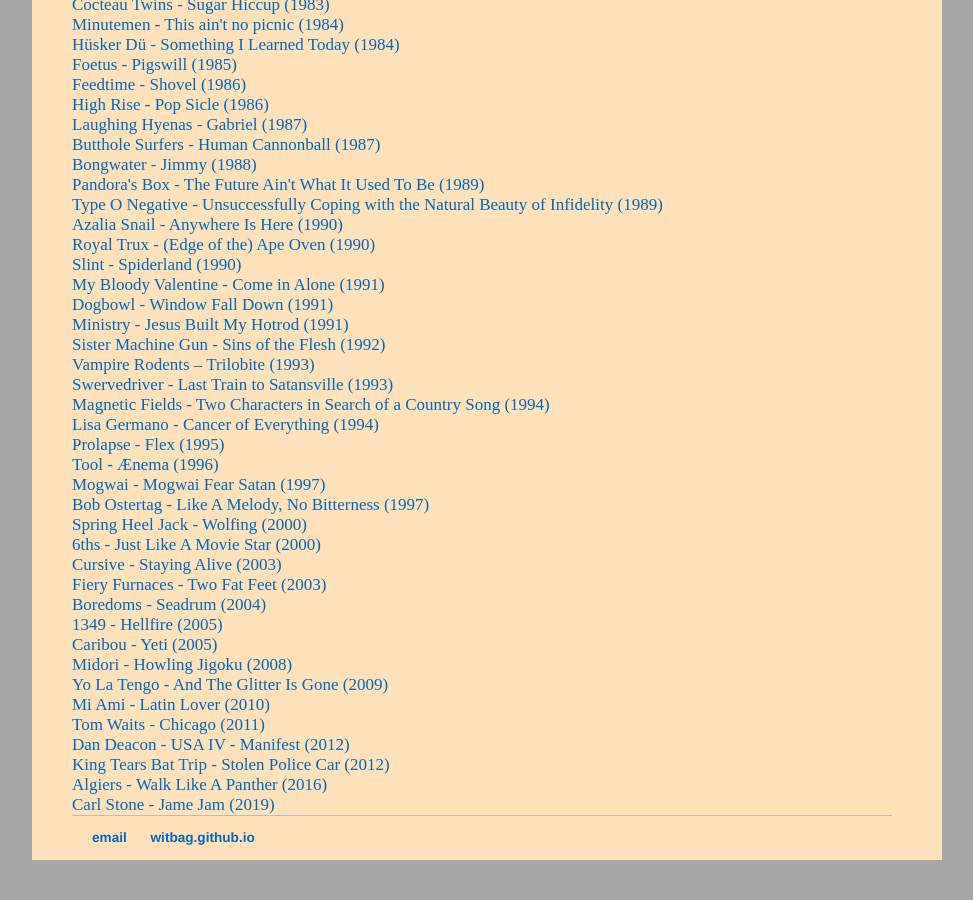
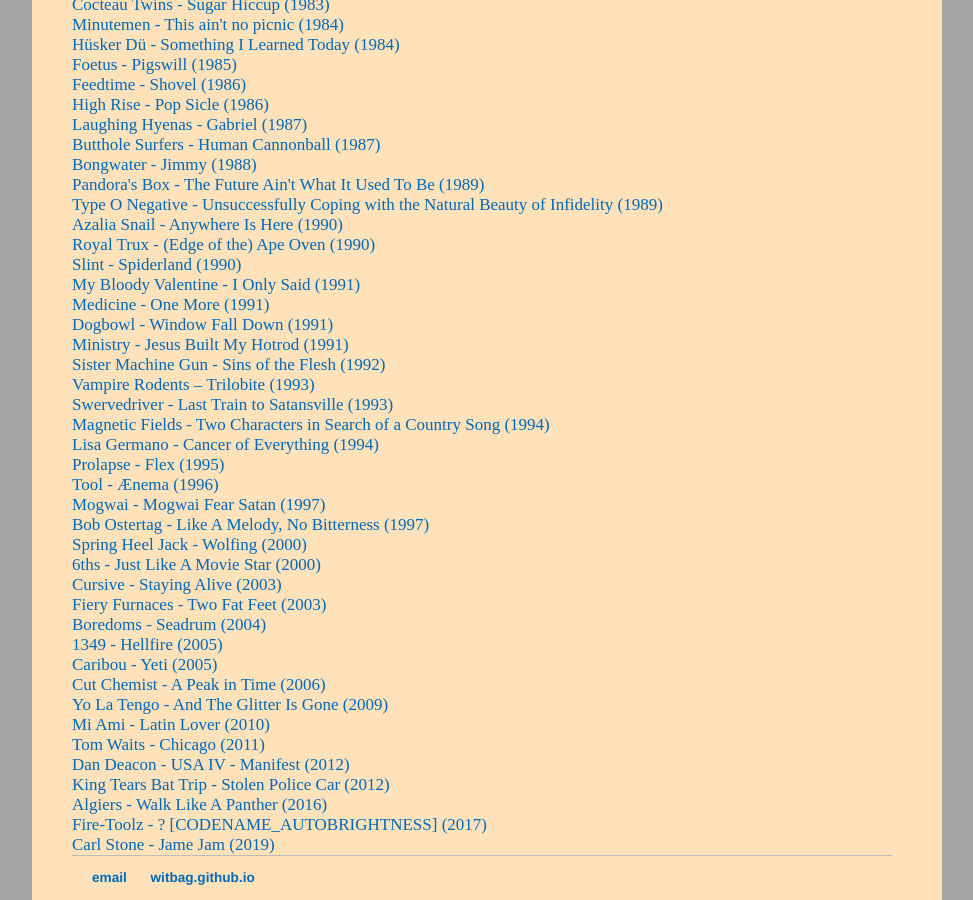
Before and after one commit to witbag/witbag.github.io, a Jekyll site: the page built from inspiration/index.html, in a window 1280 px wide and 900 px high, scrolled down 1549 px. Shown: the whole window, without its empty margins (153-1126 px from the left). Built offline with Jekyll 4.4.1, drawn with Linux system fonts in a browser that asks for light colours; before the commit the page ends 2409 px from its top, so only the background shows below that; some of the changed lines change nothing that is shown.

Commit message:
Update index.html

```diff
--- a/inspiration/index.html
+++ b/inspiration/index.html
@@ -8,20 +8,20 @@
 <center><h2><i>Inspiration</i></h2></center>
 
 <a id="videos"></a><b>Videos</b> (I like their way of thinking, not necessarily agree with them):<br>
-<a href="https://www.closertotruth.com/interviews/2812" target=_blank>Roger Penrose on consciousness and AI</a>. Penrose's <a href="https://www.youtube.com/watch?v=9Sp1egEjwBI" target=_blank>documentary</a><br>
+<a href="https://www.closertotruth.com/interviews/2812" target=_blank>Roger Penrose on consciousness and AI</a>. Penrose's <a href="https://archive.org/details/The_Emperors_New_Mind_Roger_Penrose_-_VHS_rip" target=_blank>documentary</a><br>
 <a href="https://www.youtube.com/watch?v=P1ww1IXRfTA" target=_blank>Richard Feynman on physics</a><br>
 <a href="https://youtu.be/6_-jtyhAVTc?t=464" target=_blank>Carl Sagan on humans and the universe</a>. Sagan <a href="https://youtu.be/9Xz3ZjOSMRU?t=1642" target=_blank>on climate change</a><br>
 <a href="https://www.closertotruth.com/interviews/3988" target=_blank>Nick Bostrom on the Fermi paradox</a><br>
 <a href="https://www.youtube.com/watch?v=dR9uhc_yQjQ" target=_blank>Carolyn Porco on space exploration</a><br>
 <a href="https://www.youtube.com/watch?v=aogsJ4t4aBE" target=_blank>Isaac Asimov interview</a>. Part 2 <a href="https://vimeo.com/48767355" target=_blank>here</a><br>
 <a href="https://www.youtube.com/watch?v=ZuqX3Jb7rRA" target=_blank>Jennifer Doudna on gene editing</a>. Also <a href="https://www.c-span.org/video/?429982-2/gene-editing" target=_blank>here</a><br>
-<a href="https://www.youtube.com/watch?v=bAOhOhJr-gM" target=_blank>Randolph Nesse on evolution and medicine</a><br>
+<a href="https://www.youtube.com/watch?v=pcnCJqDa1us" target=_blank>Randolph Nesse on evolution and medicine</a><br>
 <a href="https://www.youtube.com/watch?v=GYYNY2oKVWU" target=_blank>Peter Singer on ethics</a><br>
 <a href="https://www.youtube.com/watch?v=8r-e2NDSTuE" target=_blank>George Carlin on religion</a><br>
 <a href="https://www.youtube.com/watch?v=ssP6Kdz3IIs" target=_blank>Piero Scaruffi on technology and art</a><br>
 <a href="https://charlierose.com/videos/18834" target=_blank>Lee Kuan Yew interview</a><br>
 <a href="https://www.youtube.com/watch?v=HfG5IyMc89w" target=_blank>Noam Chomsky interview</a>. Chomsky <a href="https://youtu.be/aSk7YbhON_0?t=319" target=_blank>on advertising</a>, <a href="https://youtu.be/xebTB_Lh8I8?t=2596" target=_blank>on "fake news"</a><br>
-<a href="https://www.youtube.com/watch?v=XsQaIdTph5Q" target=_blank>Loujain al-Hathloul interview</a><br>
+<a href="https://www.youtube.com/watch?v=Zvle0LVdjaM" target=_blank>Loujain al-Hathloul interview</a><br>
 <a href="https://www.youtube.com/watch?v=GM1P_U9Aer4" target=_blank>Ai Weiwei on Europe and refugees</a><br>
 <a href="https://www.youtube.com/watch?v=tHc_3njHsIo" target=_blank>Paul Krugman interview</a><br>
 <a href="https://www.youtube.com/watch?v=2kBEvg8bftE" target=_blank>Jeff Speck on cars in cities</a><br>
@@ -35,14 +35,14 @@
 <a href="https://www.youtube.com/watch?v=KKpo59CD6RE" target=_blank>Ornette Coleman - Eventually (1959)</a><br>
 <a href="https://www.youtube.com/watch?v=Tx3rFerfL_k" target=_blank>Cecil Taylor - D Trad, That's What (1962)</a><br>
 <a href="https://www.youtube.com/watch?v=rExeNEjbJwk" target=_blank>John Coltrane - Pursuance (1964)</a><br>
-<a href="https://www.youtube.com/watch?v=IsBbM5PIAHk" target=_blank>John Coltrane live (1965)</a><br>
+<a href="https://vimeo.com/734810729" target=_blank>John Coltrane live (1965)</a><br>
 <a href="https://www.youtube.com/watch?v=1qQ0MG9OPzA" target=_blank>Velvet Underground - Venus In Furs (1966)</a><br>
 <a href="https://www.youtube.com/watch?v=jKU74Uns9_0" target=_blank>Doors - Light My Fire (1966)</a><br>
 <a href="https://www.youtube.com/watch?v=YnS0GaiIewM" target=_blank>Jefferson Airplane - Somebody To Love (1966)</a><br>
 <a href="https://www.youtube.com/watch?v=GXQww4IV97g" target=_blank>Captain Beefheart - Mirror Man (1967)</a><br>
 <a href="https://www.youtube.com/watch?v=53F5nY68cBM" target=_blank>Velvet Underground - Sister Ray (1967)</a><br>
 <a href="https://www.youtube.com/watch?v=fE2PfWR1WqY" target=_blank>Red Crayola - The Parable of Arable Land (1967)</a><br>
-<a href="https://www.youtube.com/watch?v=ZaMX0Cs5Bc4" target=_blank>Smokey Robinson - Tears Of A Clown (1967)</a><br>
+<a href="https://www.youtube.com/watch?v=tcd9N62nOLg" target=_blank>Smokey Robinson - Tears Of A Clown (1967)</a><br>
 <a href="https://www.youtube.com/watch?v=PE9HvSdcaL4" target=_blank>Cream - Crossroads (1968)</a><br>
 <a href="https://www.youtube.com/watch?v=IZBlqcbpmxY" target=_blank>Jimi Hendrix - Voodoo Child (1968)</a><br>
 <a href="https://www.youtube.com/watch?v=LVlSkG9AmYA" target=_blank>Tim Buckley - Gypsy Woman (1968)</a><br>
@@ -50,7 +50,7 @@
 <a href="https://www.youtube.com/watch?v=SNl13t9ZtmA" target=_blank>Neil Young - Cowgirl in the Sand (1969)</a><br>
 <a href="https://www.youtube.com/watch?v=g1klpKy_3hY" target=_blank>Amon Düül II - Phallus Dei (1969)</a><br>
 <a href="https://www.youtube.com/watch?v=jsGQw6Oo_OQ" target=_blank>Frank Zappa - Little House I Used to Live in (1969)</a><br>
-<a href="https://www.youtube.com/watch?v=ug586LDGJgQ" target=_blank>Tim Buckley - Driftin' (1969)</a><br>
+<a href="https://www.youtube.com/watch?v=Ef4pIdhfKQ0" target=_blank>Tim Buckley - Driftin' (1969)</a><br>
 <a href="https://www.youtube.com/watch?v=N0BrETlZ5ys" target=_blank>Soft Machine - Slightly All the Time (1970)</a><br>
 <a href="https://www.youtube.com/watch?v=IJFSIX_uVPM" target=_blank>Soft Machine - Moon in June (1970)</a><br>
 <a href="https://www.youtube.com/watch?v=4ppYldfTMiE" target=_blank>Allman Brothers Band - Whipping Post (1971)</a><br>
@@ -58,12 +58,12 @@
 <a href="https://www.youtube.com/watch?v=2dZbAFmnRVA" target=_blank>Can - Halleluwah (1971)</a><br>
 <a href="https://www.youtube.com/watch?v=Yu9MehUlLgo" target=_blank>Faust - Miss Fortune (1971)</a><br>
 <a href="https://www.youtube.com/watch?v=gdzR4LzRwzQ" target=_blank>Deep Purple - Highway Star (1972)</a><br>
-<a href="https://www.youtube.com/watch?v=w_xY3yNYpm8&list=OLAK5uy_mAcfEKIZLQnkJGQz3lAcXuA54OQnPXxwE" target=_blank>The Residents - Meet The Residents (1973)</a><br>
+<a href="https://www.youtube.com/watch?v=UuX1Gi3eybk" target=_blank>The Residents - Meet The Residents (1973)</a><br>
 <a href="https://www.youtube.com/watch?v=nItuhuY1U04" target=_blank>Brian Eno - Baby's on Fire (1973)</a><br>
 <a href="https://www.youtube.com/watch?v=agCX2RQWN44&list=PLiN-7mukU_RGeUH0dtrx72FMM_ivXGmgJ" target=_blank>Robert Wyatt - Rock Bottom (1974)</a><br>
 <a href="https://www.youtube.com/watch?v=5OlrMT2gWWY" target=_blank>The Residents - The Making Of A Soul (1974)</a><br>
 <a href="https://www.youtube.com/watch?v=ygUsrOC2PrI" target=_blank>Funkadelic - Red Hot Mama (1974)</a><br>
-<a href="https://www.youtube.com/watch?v=wssnxfjH-zw" target=_blank>Patti Smith - Land (1975)</a><br>
+<a href="https://www.youtube.com/watch?v=cSk6jfln84A" target=_blank>Patti Smith - Land (1975)</a><br>
 <a href="https://www.youtube.com/watch?v=jlbunmCbTBA" target=_blank>Television - Marquee Moon (1976)</a><br>
 <a href="https://www.youtube.com/watch?v=mk1sqOpPn3E" target=_blank>Pere Ubu - Street Waves (1977)</a><br>
 <a href="https://www.youtube.com/watch?v=vqNUVhGYJ0k" target=_blank>Pere Ubu - Humor Me (1977)</a><br>
@@ -91,7 +91,8 @@
 <a href="https://www.youtube.com/watch?v=OAdbiphykvw" target=_blank>Azalia Snail - Anywhere Is Here (1990)</a><br>
 <a href="https://www.youtube.com/watch?v=YJkrtGIV4uY" target=_blank>Royal Trux - (Edge of the) Ape Oven (1990)</a><br>
 <a href="https://www.youtube.com/watch?v=FAApF-FDkoY" target=_blank>Slint - Spiderland (1990)</a><br>
-<a href="https://www.youtube.com/watch?v=Xq891Mi2OCU" target=_blank>My Bloody Valentine - Come in Alone (1991)</a><br>
+<a href="https://www.youtube.com/watch?v=o8Iqy46aXuo" target=_blank>My Bloody Valentine - I Only Said (1991)</a><br>
+<a href="https://www.youtube.com/watch?v=4ZYb5JPaNCY" target=_blank>Medicine - One More (1991)</a><br>
 <a href="https://www.youtube.com/watch?v=zMSnfDJCJRM" target=_blank>Dogbowl - Window Fall Down (1991)</a><br>
 <a href="https://www.youtube.com/watch?v=qXrLKplLAhM" target=_blank>Ministry - Jesus Built My Hotrod (1991)</a><br>
 <a href="https://www.youtube.com/watch?v=7p5C2auZL6Q" target=_blank>Sister Machine Gun - Sins of the Flesh (1992)</a><br>
@@ -106,15 +107,16 @@
 <a href="https://www.youtube.com/watch?v=b8Khv6r_4mY" target=_blank>Spring Heel Jack - Wolfing (2000)</a><br>
 <a href="https://www.youtube.com/watch?v=omGkKs9LC-c" target=_blank>6ths - Just Like A Movie Star (2000)</a><br>
 <a href="https://www.youtube.com/watch?v=F3VGG23BW_A" target=_blank>Cursive - Staying Alive (2003)</a><br>
-<a href="https://www.youtube.com/watch?v=FIMvM89LIrg" target=_blank>Fiery Furnaces - Two Fat Feet (2003)</a><br>
+<a href="https://www.youtube.com/watch?v=t2xMJFhFNxI" target=_blank>Fiery Furnaces - Two Fat Feet (2003)</a><br>
 <a href="https://www.youtube.com/watch?v=J0rXbNspWMI" target=_blank>Boredoms - Seadrum (2004)</a><br>
 <a href="https://www.youtube.com/watch?v=pyzXcSmw8U0" target=_blank>1349 - Hellfire (2005)</a><br>
 <a href="https://www.youtube.com/watch?v=pw7rMsifJuY" target=_blank>Caribou - Yeti (2005)</a><br>
-<a href="https://www.youtube.com/watch?v=Op5jPK5kvf4" target=_blank>Midori - Howling Jigoku (2008)</a><br>
+<a href="https://www.youtube.com/watch?v=QT3GXm7HoXI" target=_blank>Cut Chemist - A Peak in Time (2006)</a><br>
 <a href="https://www.youtube.com/watch?v=gYF4wbyrNyY" target=_blank>Yo La Tengo - And The Glitter Is Gone (2009)</a><br>
 <a href="https://www.youtube.com/watch?v=Ci4naK0j7CM" target=_blank>Mi Ami - Latin Lover (2010)</a><br>
 <a href="https://www.youtube.com/watch?v=QAjtkyGVDxc" target=_blank>Tom Waits - Chicago (2011)</a><br>
 <a href="https://www.youtube.com/watch?v=bvNk4Tdcr2U" target=_blank>Dan Deacon - USA IV - Manifest (2012)</a><br>
 <a href="https://www.youtube.com/watch?v=fvtX9f0vwGI" target=_blank>King Tears Bat Trip - Stolen Police Car (2012)</a><br>
 <a href="https://www.youtube.com/watch?v=c_x6UOZjWU4" target=_blank>Algiers - Walk Like A Panther (2016)</a><br>
+<a href="https://www.youtube.com/watch?v=Be31jrPGwPw" target=_blank>Fire-Toolz - ? [CODENAME_AUTOBRIGHTNESS] (2017)</a><br>
 <a href="https://www.youtube.com/watch?v=Skcrz1QLf70" target=_blank>Carl Stone - Jame Jam (2019)</a><br>
```
